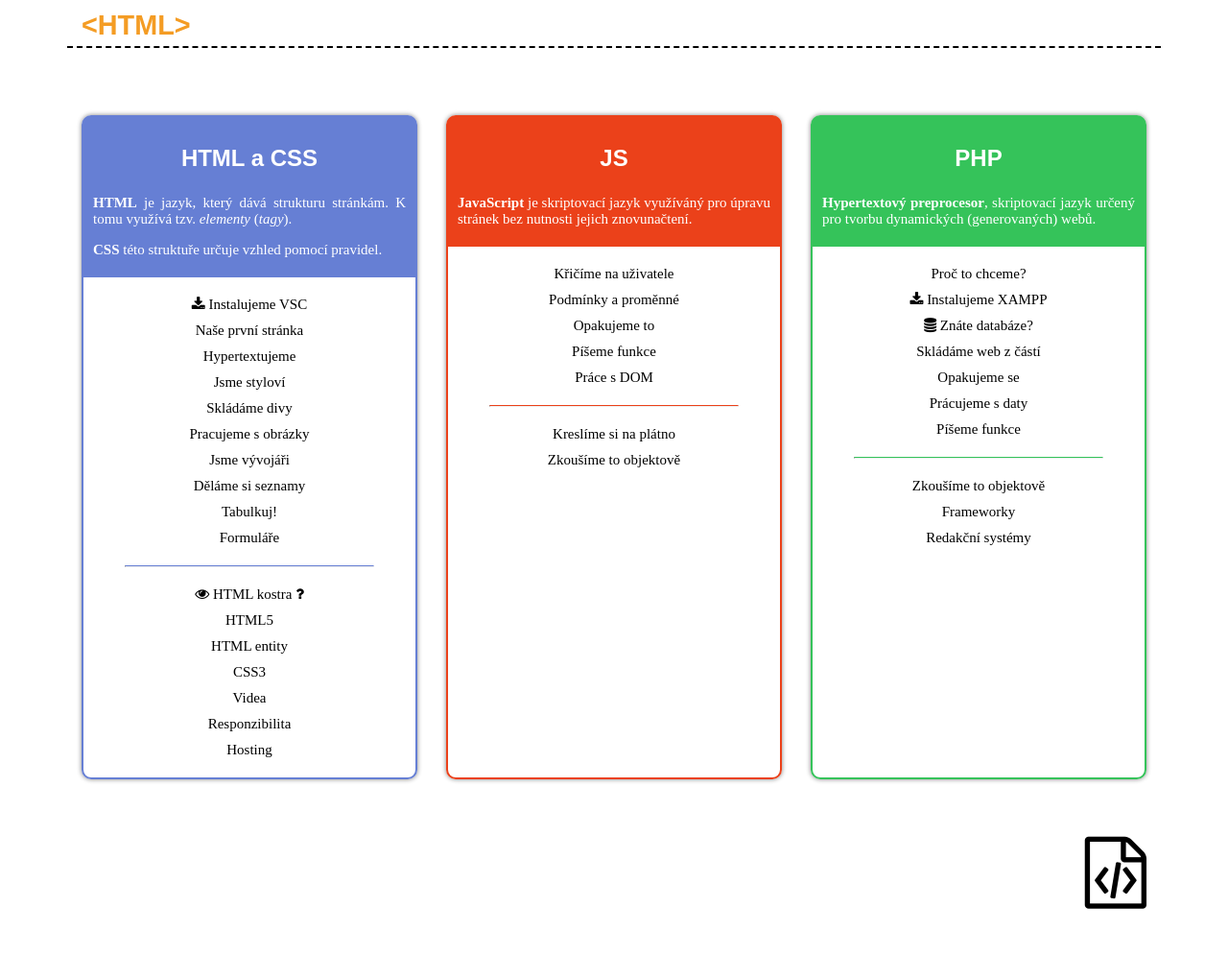
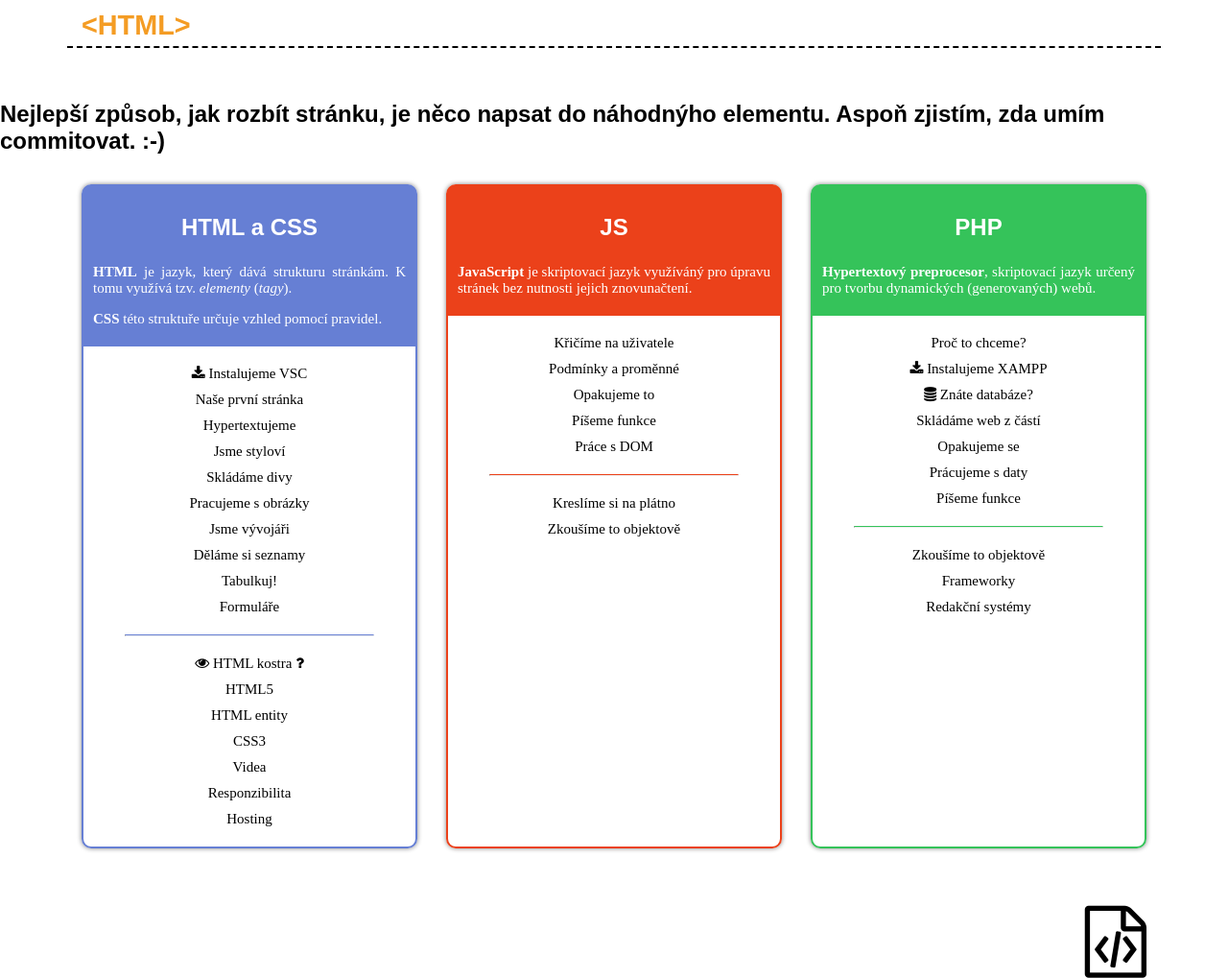
Before and after one commit to zikam-KVD/WTV-git, a plain HTML site: page index.html in a window 1280 px wide. Shown: the whole page at 96% size. Before the commit the page ends 947 px from the top, so only its background shows below. Drawn offline with Linux system fonts and the light colour scheme.

Commit message:
Zkouška rozhlasu - Viol

```diff
--- a/index.html
+++ b/index.html
@@ -21,6 +21,9 @@
             </div>
         </div>
     </nav>
+
+    <h1>Nejlepší způsob, jak rozbít stránku, je něco napsat do náhodnýho elementu. Aspoň zjistím, zda umím commitovat. :-)</h1>
+
 
     <main class="container">
 
```
